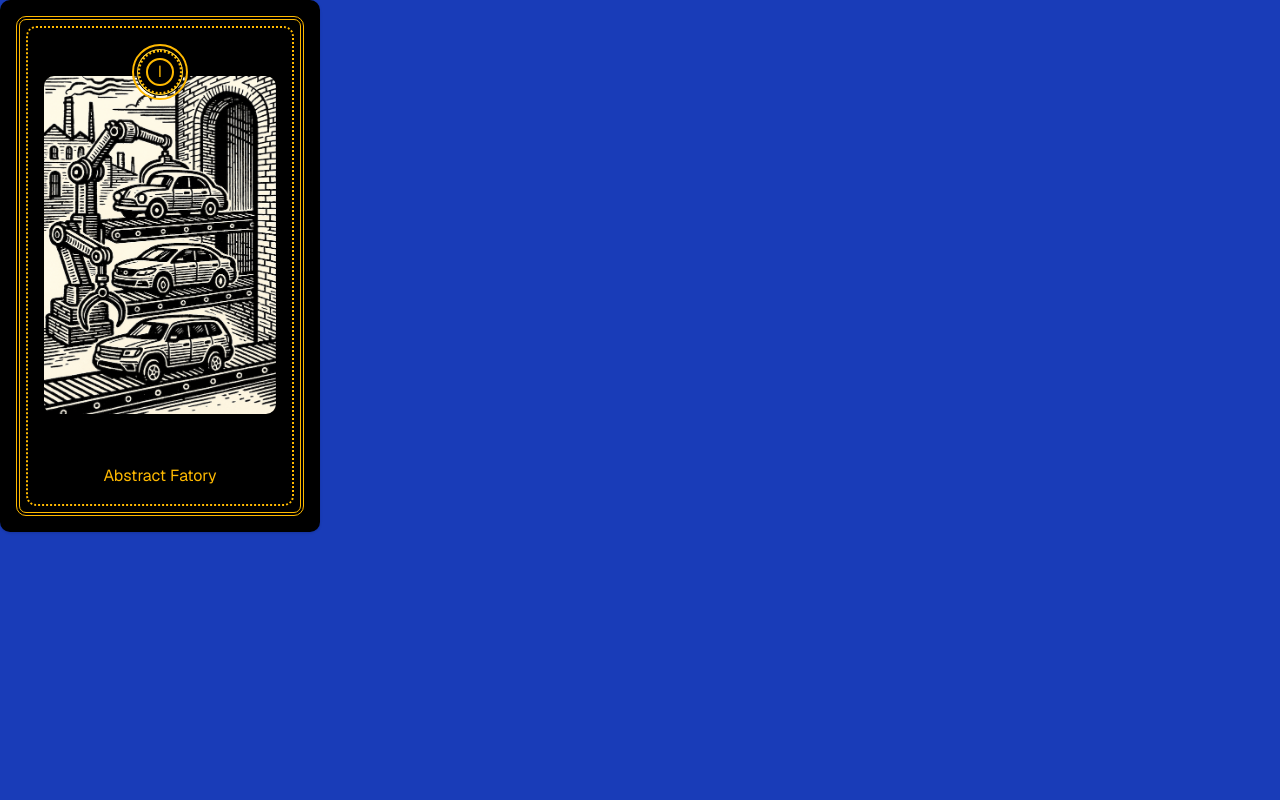
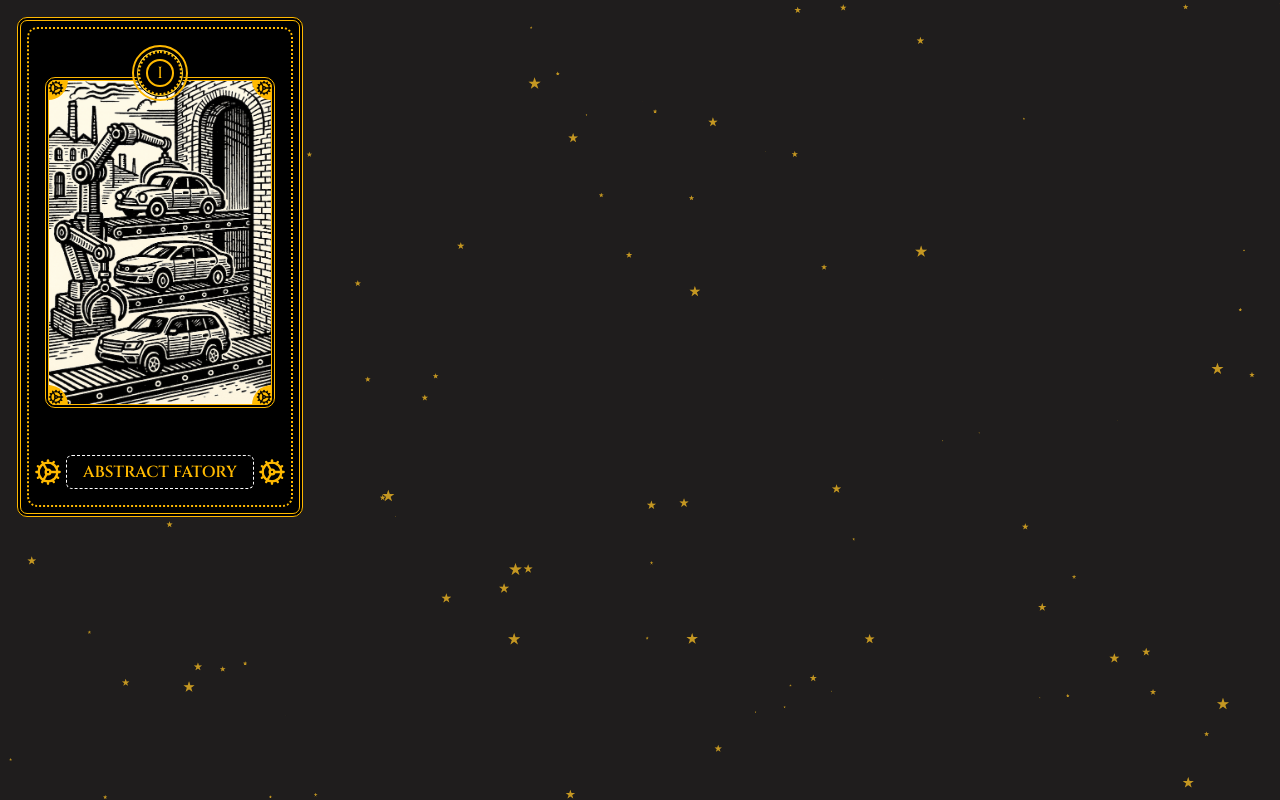
Before and after one commit to JoaoVictorNascimento/Pattern-cards, a Next.js app in the folder pattern-cards/: page / in a window 1280 px wide. Built offline with nearby package versions, Linux system fonts and the light colour scheme.

Commit message:
feat: adding particlesjs background, create initial cardImageBorder

```diff
--- /dev/null
+++ b/pattern-cards/app/components/ParticlesBackground.tsx
@@ -0,0 +1,66 @@
+'use client';
+
+import { useEffect, useRef } from 'react';
+import particlesConfig from '../particlesjs-config.json';
+
+interface ParticlesConfig {
+  particles: {
+    number: { value: number; density: { enable: boolean; value_area: number } };
+    color: { value: string };
+    shape: { type: string; stroke: { width: number; color: string }; polygon: { nb_sides: number }; image: { src: string; width: number; height: number } };
+    opacity: { value: number; random: boolean; anim: { enable: boolean; speed: number; opacity_min: number; sync: boolean } };
+    size: { value: number; random: boolean; anim: { enable: boolean; speed: number; size_min: number; sync: boolean } };
+    line_linked: { enable: boolean; distance: number; color: string; opacity: number; width: number };
+    move: { enable: boolean; speed: number; direction: string; random: boolean; straight: boolean; out_mode: string; bounce: boolean; attract: { enable: boolean; rotateX: number; rotateY: number } };
+  };
+  interactivity: {
+    detect_on: string;
+    events: { onhover: { enable: boolean; mode: string }; onclick: { enable: boolean; mode: string }; resize: boolean };
+    modes: { grab: { distance: number; line_linked: { opacity: number } }; bubble: { distance: number; size: number; duration: number; opacity: number; speed: number }; repulse: { distance: number; duration: number }; push: { particles_nb: number }; remove: { particles_nb: number } };
+  };
+  retina_detect: boolean;
+}
+
+declare global {
+  interface Window {
+    particlesJS: (id: string, config: ParticlesConfig) => void;
+  }
+}
+
+export default function ParticlesBackground() {
+  const particlesRef = useRef<HTMLDivElement>(null);
+
+  useEffect(() => {
+    const loadParticles = async () => {
+      if (typeof window !== 'undefined' && particlesRef.current) {
+        try {
+          const script = document.createElement('script');
+          script.src = 'https://cdn.jsdelivr.net/particles.js/2.0.0/particles.min.js';
+          script.onload = () => {
+            if (window.particlesJS) {
+              window.particlesJS('particles-js', particlesConfig);
+            }
+          };
+          document.head.appendChild(script);
+        } catch (error) {
+          console.error('Erro ao carregar particles.js:', error);
+        }
+      }
+    };
+
+    loadParticles();
+  }, []);
+
+  return (
+    <div
+      id="particles-js"
+      ref={particlesRef}
+      className="fixed inset-0 z-0"
+      style={{
+        background: '#1f1d1d',
+        width: '100%',
+        height: '100%'
+      }}
+    />
+  );
+}
--- a/pattern-cards/app/components/PatternCard/card.tsx
+++ b/pattern-cards/app/components/PatternCard/card.tsx
@@ -4,21 +4,24 @@ import { CardContentBorder } from './cardContentBorder'
 import CardIndex from './cardIndex'
 import Image from 'next/image'
 import CardImageBorder from './cardImageBorder'
+import CardNameBorder from './cardNameBorder'
 
 
 const PatternCard = (props: PatternCardProps) => {
   const { id, name, image } = props
   return (
-    <Card className="w-full max-w-80 bg-black border-none p-4 rounded-lg">
+    <Card className="w-full max-w-80 p-4">
+      <div className="relative z-10 bg-black border-none rounded-lg">
         <CardContent className="flex h-[500px] text-amber-400 border-amber-400 rounded-lg border-4 border-double p-0">
           <CardContentBorder>
             <CardImageBorder>
               <CardIndex id={id} />
-            <Image src={image} alt={name} width={350} height={550} className="rounded-lg" />
+              <Image src={image} alt={name} width={350} height={550} className="rounded-lg border-4 border-double border-amber-400" />
             </CardImageBorder>
-          <span>{name}</span>
+            <CardNameBorder name={name} />
           </CardContentBorder>
         </CardContent>
+      </div>
     </Card>
   )
 }
--- a/pattern-cards/app/components/PatternCard/cardImageBorder.tsx
+++ b/pattern-cards/app/components/PatternCard/cardImageBorder.tsx
@@ -1,7 +1,53 @@
+import { Cog } from "lucide-react";
+
+interface BorderCornerProps {
+    position: 'top-left' | 'top-right' | 'bottom-left' | 'bottom-right';
+}
+
+const BorderCorner = ({ position }: BorderCornerProps) => {
+    const getPositionClasses = () => {
+        switch (position) {
+            case 'top-left':
+                return 'top-[2.2rem] left-[0.2rem] rounded-tl-[0.5rem] rounded-br-[1.4rem]';
+            case 'top-right':
+                return 'top-[2.2rem] right-[0.2rem] rounded-tr-[0.5rem] rounded-bl-[1.4rem]';
+            case 'bottom-left':
+                return 'bottom-[0.2rem] left-[0.2rem] rounded-bl-[0.5rem] rounded-tr-[1.4rem]';
+            case 'bottom-right':
+                return 'bottom-[0.2rem] right-[0.2rem] rounded-br-[0.5rem] rounded-tl-[1.4rem]';
+        }
+    };
+
+    const classes = getPositionClasses();
+
+    const getIconPositionClasses = () => {
+        switch (position) {
+            case 'top-left':
+                return 'top-0 left-[0.01rem]';
+            case 'top-right':
+                return 'top-0 right-[0.01rem]';
+            case 'bottom-left':
+                return 'bottom-0 left-[0.01rem]';
+            case 'bottom-right':
+                return 'bottom-0 right-[0.01rem]';
+        }
+    };
+
+    return (
+        <div className={`absolute w-5 h-5 bg-amber-400 ${classes}`}>
+            <Cog className={`absolute w-4 h-4 text-black ${getIconPositionClasses()}`} />
+        </div>
+    );
+};
+
 const CardImageBorder = ({ children }: { children: React.ReactNode }) => {
     return (
         <div className="relative pt-8">
+            <BorderCorner position="top-left" />
+            <BorderCorner position="top-right" />
             {children}
+            <BorderCorner position="bottom-left" />
+            <BorderCorner position="bottom-right" />
         </div>
     )
 }
--- a/pattern-cards/app/components/PatternCard/cardIndex.tsx
+++ b/pattern-cards/app/components/PatternCard/cardIndex.tsx
@@ -6,7 +6,7 @@ const CardIndex = ({ id }: { id: number }) => {
             <div className="flex justify-center items-center w-14 h-14 rounded-full border-amber-400 border-2">
                 <div className="flex justify-center items-center w-12 h-12 rounded-full border-black border-1 bg-amber-300">
                     <div className="flex justify-center items-center w-11 h-11 rounded-full border-amber-400 border-2 border-dotted bg-black">
-                        <div className="flex justify-center items-center w-7 h-7 rounded-full border-amber-400 border-2 bg-black">
+                        <div className="flex justify-center items-center w-7 h-7 rounded-full border-amber-400 border-2 bg-black font-medium">
                             <span>{toRoman(id)}</span>
                         </div>
                     </div>
--- /dev/null
+++ b/pattern-cards/app/components/PatternCard/cardNameBorder.tsx
@@ -0,0 +1,15 @@
+import { Cog } from "lucide-react"
+
+const CardNameBorder = ({ name }: { name: string }) => {
+    return (
+        <div className="flex flex-row items-center gap-1">
+            <Cog className="w-7 h-7" />
+            <div className="flex border-dashed rounded-sm border-1 border-white w-max pl-4 pr-4 py-1 uppercase font-semibold">
+                {name}
+            </div>
+            <Cog className="w-7 h-7" />
+        </div>
+    )
+}
+
+export default CardNameBorder
--- a/pattern-cards/app/layout.tsx
+++ b/pattern-cards/app/layout.tsx
@@ -1,20 +1,16 @@
 import type { Metadata } from 'next'
-import { Geist, Geist_Mono } from 'next/font/google'
+import { Cinzel } from 'next/font/google'
 import './globals.css'
+import { cn } from '@/lib/utils'
 
-const geistSans = Geist({
-  variable: '--font-geist-sans',
-  subsets: ['latin'],
-})
-
-const geistMono = Geist_Mono({
-  variable: '--font-geist-mono',
-  subsets: ['latin'],
+const cinzel = Cinzel({
+  subsets: ["latin"],
+  weight: ["400", "500", "600", "700", "800", "900"],
 })
 
 export const metadata: Metadata = {
-  title: 'Create Next App',
-  description: 'Generated by create next app',
+  title: 'Patterns Design Cards',
+  description: 'A deck of cards that illustrates design patterns',
 }
 
 export default function RootLayout({
@@ -24,7 +20,7 @@ export default function RootLayout({
 }>) {
   return (
     <html lang="en">
-      <body className={`${geistSans.variable} ${geistMono.variable} antialiased`}>
+      <body className={cn(`${cinzel.className} antialiased`)}>
         {children}
       </body>
     </html>
--- a/pattern-cards/app/page.tsx
+++ b/pattern-cards/app/page.tsx
@@ -1,9 +1,10 @@
 import PatternCard from "./components/PatternCard/card";
-
+import ParticlesBackground from "./components/ParticlesBackground";
 
 export default function Home() {
   return (
-    <div className="min-h-screen font-[family-name:var(--font-geist-sans)] bg-blue-800">
+    <div className="min-h-screen relative">
+      <ParticlesBackground />
       <PatternCard id={1} name={"Abstract Fatory"} image={"/abstract-factory.png"} description={""} />
     </div>
   )
--- /dev/null
+++ b/pattern-cards/app/particlesjs-config.json
@@ -0,0 +1,110 @@
+{
+  "particles": {
+    "number": {
+      "value": 100,
+      "density": {
+        "enable": false,
+        "value_area": 800
+      }
+    },
+    "color": {
+      "value": "#fbbf24"
+    },
+    "shape": {
+      "type": "star",
+      "stroke": {
+        "width": 0,
+        "color": "#000000"
+      },
+      "polygon": {
+        "nb_sides": 5
+      },
+      "image": {
+        "src": "http://wiki.lexisnexis.com/academic/images/f/fb/Itunes_podcast_icon_300.jpg",
+        "width": 100,
+        "height": 100
+      }
+    },
+    "opacity": {
+      "value": 0.5,
+      "random": false,
+      "anim": {
+        "enable": false,
+        "speed": 1,
+        "opacity_min": 0.1,
+        "sync": false
+      }
+    },
+    "size": {
+      "value": 4,
+      "random": true,
+      "anim": {
+        "enable": false,
+        "speed": 40,
+        "size_min": 0.1,
+        "sync": false
+      }
+    },
+    "line_linked": {
+      "enable": false,
+      "distance": 150,
+      "color": "#ffffff",
+      "opacity": 0.4,
+      "width": 1
+    },
+    "move": {
+      "enable": true,
+      "speed": 2,
+      "direction": "bottom-right",
+      "random": false,
+      "straight": true,
+      "out_mode": "out",
+      "bounce": false,
+      "attract": {
+        "enable": false,
+        "rotateX": 631.3181133058181,
+        "rotateY": 3077.6758023658635
+      }
+    }
+  },
+  "interactivity": {
+    "detect_on": "canvas",
+    "events": {
+      "onhover": {
+        "enable": false,
+        "mode": "grab"
+      },
+      "onclick": {
+        "enable": true,
+        "mode": "repulse"
+      },
+      "resize": true
+    },
+    "modes": {
+      "grab": {
+        "distance": 179.82017982017982,
+        "line_linked": {
+          "opacity": 1
+        }
+      },
+      "bubble": {
+        "distance": 400,
+        "size": 40,
+        "duration": 2,
+        "opacity": 8,
+        "speed": 3
+      },
+      "repulse": {
+        "distance": 200,
+        "duration": 0.4
+      },
+      "push": {
+        "particles_nb": 4
+      },
+      "remove": {
+        "particles_nb": 2
+      }
+    }
+  },
+  "retina_detect": true
+}
--- a/pattern-cards/package.json
+++ b/pattern-cards/package.json
@@ -17,6 +17,7 @@
     "embla-carousel-react": "^8.6.0",
     "lucide-react": "^0.516.0",
     "next": "15.3.3",
+    "particles.js": "^2.0.0",
     "react": "^19.0.0",
     "react-dom": "^19.0.0",
     "tailwind-merge": "^3.3.1"
```
Also changed, not shown: pattern-cards/app/components/PatternCarousel/carousel.tsx (deleted), 1 other file (tests, documents, lock files or other folders). Lines whose indentation alone changed are shown as unchanged.
